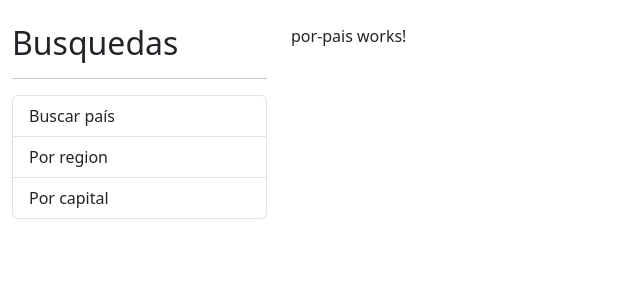
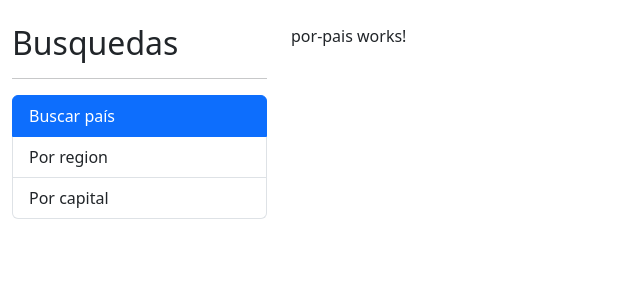
Before and after one commit to recover1988/ANGULAR-PaisesApp, an Angular app: page / in a window 1280 px wide. Shown: the top 300 px of the page, without its empty margins (0-640 px from the left). Built offline with nearby package versions, Linux system fonts and the light colour scheme.

Commit message:
routerLink routerLinkActive

```diff
--- a/src/app/app.component.html
+++ b/src/app/app.component.html
@@ -3,9 +3,24 @@
     <h2>Busquedas</h2>
     <hr />
     <ul class="list-group">
-      <li class="list-group-item">Buscar país</li>
-      <li class="list-group-item">Por region</li>
-      <li class="list-group-item">Por capital</li>
+      <li
+        routerLink=""
+        routerLinkActive="active"
+        [routerLinkActiveOptions]="{ exact: true }"
+        class="list-group-item"
+      >
+        Buscar país
+      </li>
+      <li routerLink="region" routerLinkActive="active" class="list-group-item">
+        Por region
+      </li>
+      <li
+        routerLink="capital"
+        routerLinkActive="active"
+        class="list-group-item"
+      >
+        Por capital
+      </li>
     </ul>
   </div>
   <div class="col">
```
